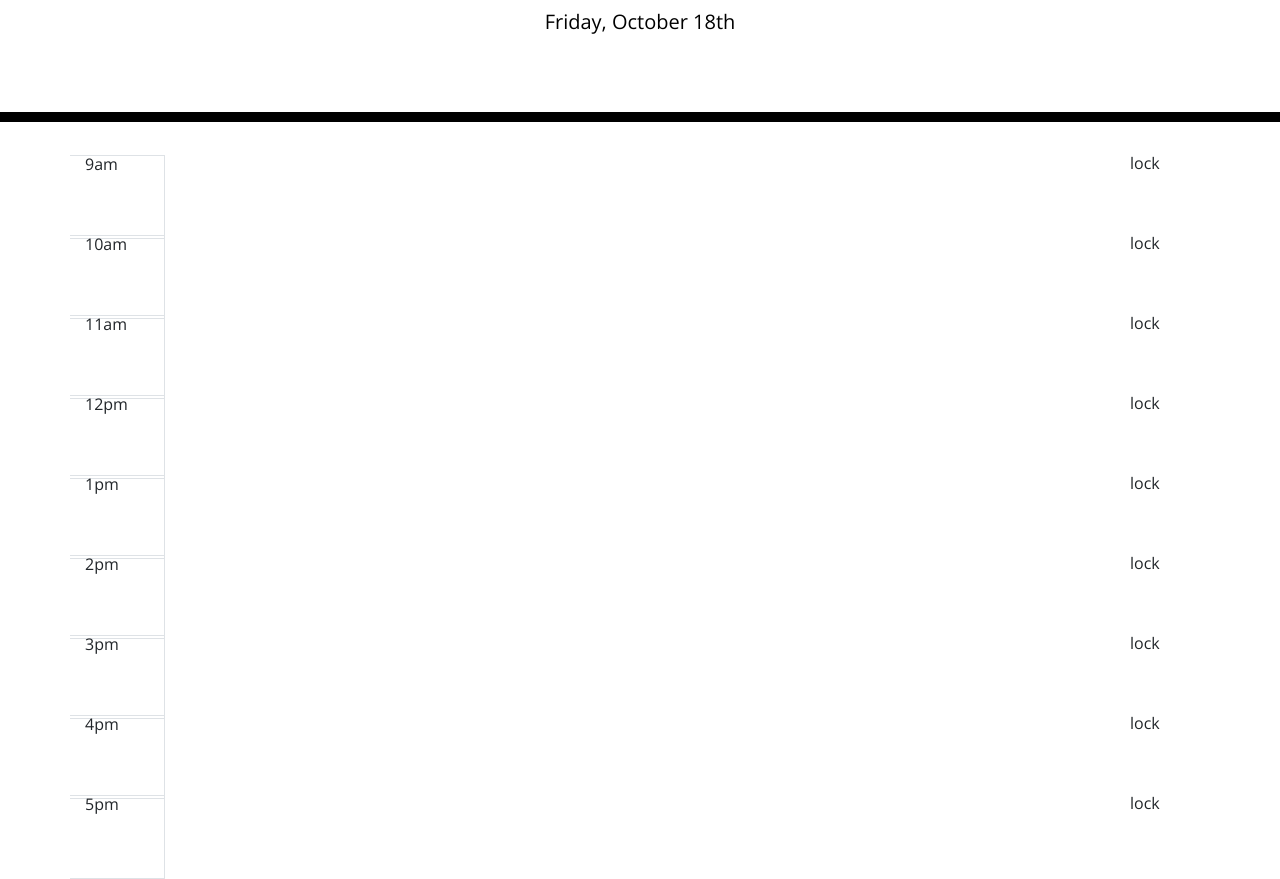
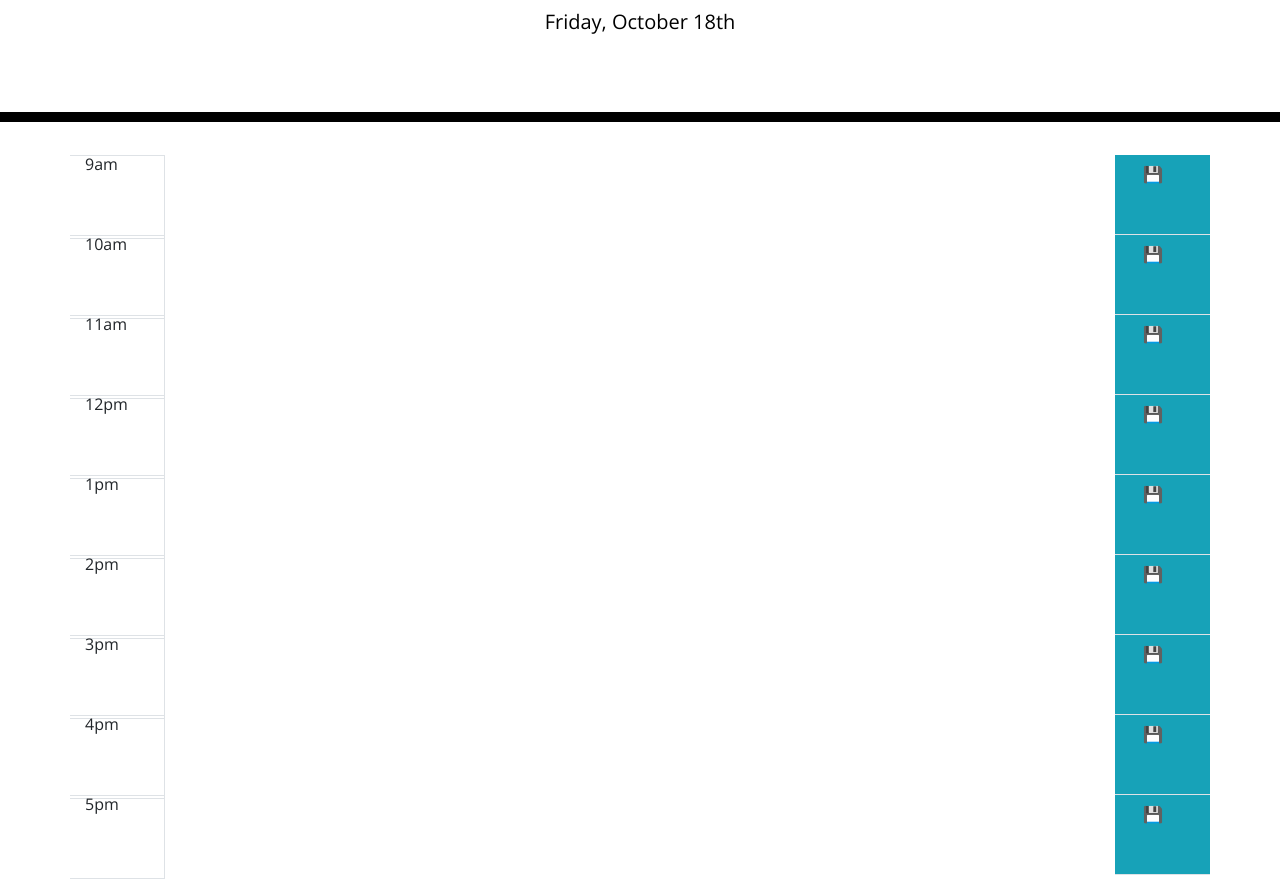
Before and after one commit to pedjaaaaa/CalendarApp, a plain HTML site: page Develop/index.html in a window 1280 px wide. Shown: the part 182-1061 px from the top of the page. Drawn offline with nearby package versions, Linux system fonts and the light colour scheme.

Commit message:
Created rows and columns using js. Created saved buttons.

```diff
--- a/Develop/index.html
+++ b/Develop/index.html
@@ -19,69 +19,66 @@
     <p class="lead">A simple calendar app for scheduling your work day</p>
     <p id="currentDay" class="lead"></p>
   </header>
-  <div class="container">
-    <!-- Timeblocks go here -->
-    <div class="row">
-      <div class="col-lg-1 border-right border-top border-bottom" value="9">9am</div>
-      <div class="col-lg-10 border border-white"><textarea class="form-control py-3 border border-white" aria-label="With textarea"></textarea></div>
-      <div class="col-lg-1">lock</div>
-    </div>
-    <div class="row">
-      <div class="col-lg-1 border-right border-top border-bottom" value="10">10am</div>
-      <div class="col-lg-10 border border-white"><textarea class="form-control py-3 border border-white" aria-label="With textarea"></textarea></div>
-      <div class="col-lg-1">lock</div>
-    </div>
-    <div class="row">
-      <div class="col-lg-1 border-right border-top border-bottom" value="11">11am</div>
-      <div class="col-lg-10 border border-white"><textarea class="form-control py-3 border border-white" aria-label="With textarea"></textarea></div>
-      <div class="col-lg-1">lock</div>
-    </div>
-    <div class="row">
-      <div class="col-lg-1 border-right border-top border-bottom" value="12">12pm</div>
-      <div class="col-lg-10 border border-white"><textarea class="form-control py-3 border border-white" aria-label="With textarea"></textarea></div>
-      <div class="col-lg-1">lock</div>
-    </div>
-    <div class="row">
-      <div class="col-lg-1 border-right border-top border-bottom" value="1">1pm</div>
-      <div class="col-lg-10 border border-white"><textarea class="form-control py-3 border border-white" aria-label="With textarea"></textarea></div>
-      <div class="col-lg-1">lock</div>
-    </div>
-    <div class="row">
-      <div class="col-lg-1 border-right border-top border-bottom" value="2">2pm</div>
-      <div class="col-lg-10 border border-white"><textarea class="form-control py-3 border border-white" aria-label="With textarea"></textarea></div>
-      <div class="col-lg-1">lock</div>
-    </div>
-    <div class="row">
-      <div class="col-lg-1 border-right border-top border-bottom" value="3">3pm</div>
-      <div class="col-lg-10 border border-white"><textarea class="form-control py-3 border border-white" aria-label="With textarea"></textarea></div>
-      <div class="col-lg-1">lock</div>
-    </div>
-    <div class="row">
-        <div class="col-lg-1 border-right border-top border-bottom" value="4">4pm</div>
-        <div class="col-lg-10 border border-white"><textarea class="form-control py-3 border border-white" aria-label="With textarea"></textarea></div>
-        <div class="col-lg-1">lock</div>
-    </div>
-    <div class="row">
-        <div class="col-lg-1 border-right border-top border-bottom" value="5">5pm</div>
-        <div class="col-lg-10 border border-white"><textarea class="form-control py-3 border border-white" aria-label="With textarea"></textarea></div>
-        <div class="col-lg-1">lock</div>
-    </div>
-  </div>
+
+  <div class="container" id="start"></div>
 
   <script src="https://code.jquery.com/jquery-3.4.1.min.js"></script>
   <script src="https://cdnjs.cloudflare.com/ajax/libs/moment.js/2.24.0/moment.min.js"></script>
   <script type="text/javascript">
     $(document).ready(function () {
-      // Variables
-      var time = moment().format('dddd, MMMM Do');
 
-      // Functions
+      console.log("document loaded");
+    });
 
-      // Running
+    // Variables
+    var time = moment().format('dddd, MMMM Do');
+    var timeOfDay = ["9am", "10am", "11am", "12pm", "1pm", "2pm", "3pm", "4pm", "5pm"];
+
+    // Running
+    currentDate();
+    createRows();
+
+    // Functions
+    function currentDate() {
       $("#currentDay").text(time);
+    }
+
+    function createRows() {
+      for (var i = 0; i < timeOfDay.length; i++) {
+
+        console.log("createRows ran")
+
+        var row = $("<div class='row'>");
+        var col = $("<div class='col-lg-1 border-right border-top border-bottom'>").text(timeOfDay[i]);
+        var colInput = $("<div class='col-lg-10 border border-white'><textarea class='form-control py-3 border border-white' aria-label='With textarea'>");
+        var colSave = $("<div class='col-lg-1 bg-info border-bottom mb-1'><button type='button' class='btn'>&#128190;</button>");
+
+        $(row).append(col);
+        $(row).append(colInput);
+        $(row).append(colSave);
+
+        $(row).attr("id", timeOfDay[i]);
+        $(col).attr("id", timeOfDay[i]);
+        $(colInput).attr("id", timeOfDay[i]);
+        $(colSave).attr("id", timeOfDay[i]);
+
+        $(".container").append(row);
+      }
+    };
+
+    // Next Steps: OnClick Save to localStorage & change background color based on time.
 
 
-    });
+    // function saveInput() {
+    //   var input = $("save");
+    //   localStorage.setItem("server", input.val());
+
+    //   $("#saveButton").on("click" function(){
+
+    //   })
+
+
+
   </script>
 </body>
 
```
